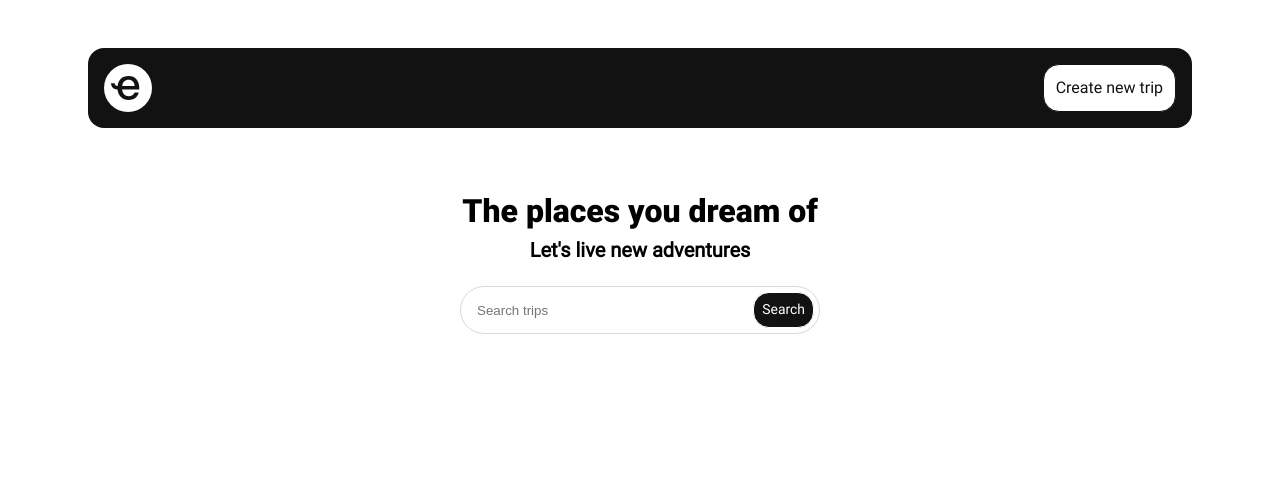
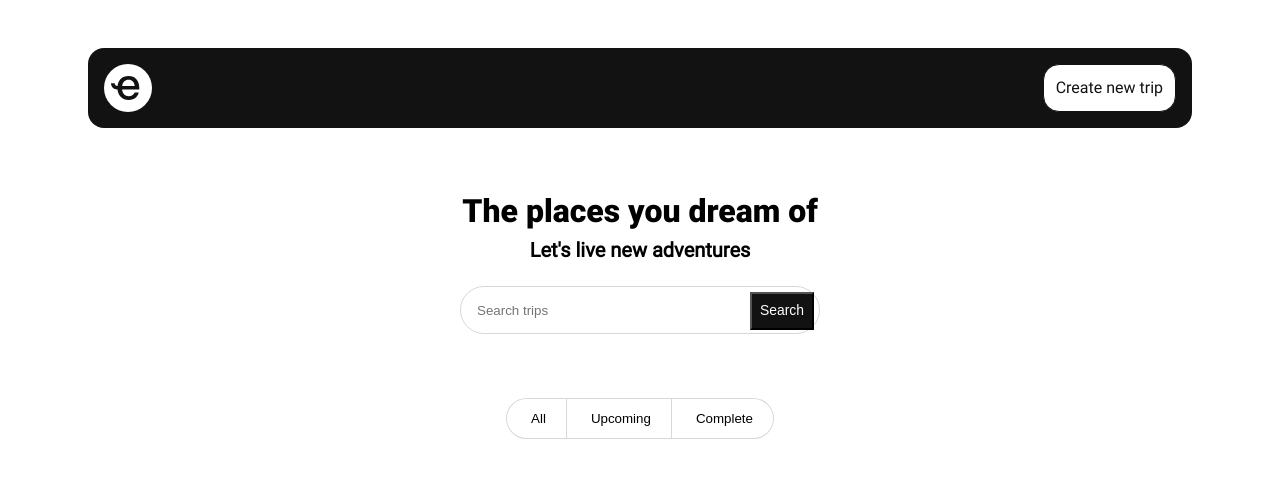
Before and after one commit to Rowleen/exotica, a Next.js app: page / in a window 1280 px wide. Shown: the top 478 px of the page. Built offline with nearby package versions, Linux system fonts and the light colour scheme.

Commit message:
Add new type of button

```diff
--- a/app/components/Button/Button.tsx
+++ b/app/components/Button/Button.tsx
@@ -5,15 +5,25 @@ import classNames from 'classnames';
 import styles from './button.module.sass';
 
 interface ButtonProps {
-  color: 'primary' | 'secondary';
+  color?: 'primary' | 'secondary';
   text: string;
   onClick: () => void;
-  size: 'small' | 'medium';
+  size?: 'small' | 'medium';
+  type: 'pill' | 'button';
+  value?: string;
 }
 
-const Button: FC<ButtonProps> = ({ color, text, onClick, size }) => {
+const Button: FC<ButtonProps> = ({
+  color,
+  text,
+  onClick,
+  size,
+  type,
+  value
+}) => {
   const buttonClass = classNames({
-    [styles.button]: true,
+    [styles.button]: type === 'button',
+    [styles.pill]: type === 'pill',
     [styles.primary]: color === 'primary',
     [styles.secondary]: color === 'secondary',
     [styles.medium]: size === 'medium',
@@ -21,7 +31,7 @@ const Button: FC<ButtonProps> = ({ color, text, onClick, size }) => {
   });
 
   return (
-    <button className={buttonClass} onClick={onClick}>
+    <button className={buttonClass} onClick={onClick} value={value}>
       {text}
     </button>
   );
--- a/app/components/Button/button.module.sass
+++ b/app/components/Button/button.module.sass
@@ -30,3 +30,22 @@
   font-size: .87rem
   line-height: 17.5px
   padding: $spacing-md
+
+.pill
+  cursor: pointer
+  border: solid 1px $border-color-primary
+  background-color: $bg-color-base
+  padding: $spacing-lg $spacing-2xl $spacing-lg $spacing-3xl
+
+  &:hover, &:active
+    background-color: $bg-color-active
+
+  &:first-child
+    border-right: unset
+    border-top-left-radius: $radius-rounded
+    border-bottom-left-radius: $radius-rounded
+
+  &:last-child
+    border-left: unset
+    border-top-right-radius: $radius-rounded
+    border-bottom-right-radius: $radius-rounded
--- a/app/components/Header/Header.tsx
+++ b/app/components/Header/Header.tsx
@@ -16,6 +16,7 @@ const Header: FC = () => {
         color="secondary"
         text="Create new trip"
         size="medium"
+        type="button"
         onClick={() => null}
       />
     </header>
--- a/app/page.tsx
+++ b/app/page.tsx
@@ -1,9 +1,13 @@
 'use client';
-import { Header, Searcher } from './components';
+import { Button, Header, Searcher } from './components';
 
 import styles from './sass/home.module.sass';
 
 export default function Home() {
+  const handleFilter = () => {
+    return null;
+  };
+
   return (
     <main className={styles.home}>
       <Header />
@@ -15,6 +19,22 @@ export default function Home() {
       </div>
 
       <Searcher />
+
+      <div className={styles.filterPillWrapper}>
+        <Button text="All" value="all" type="pill" onClick={handleFilter} />
+        <Button
+          text="Upcoming"
+          value="todo"
+          type="pill"
+          onClick={handleFilter}
+        />
+        <Button
+          text="Complete"
+          value="done"
+          type="pill"
+          onClick={handleFilter}
+        />
+      </div>
     </main>
   );
 }
```
